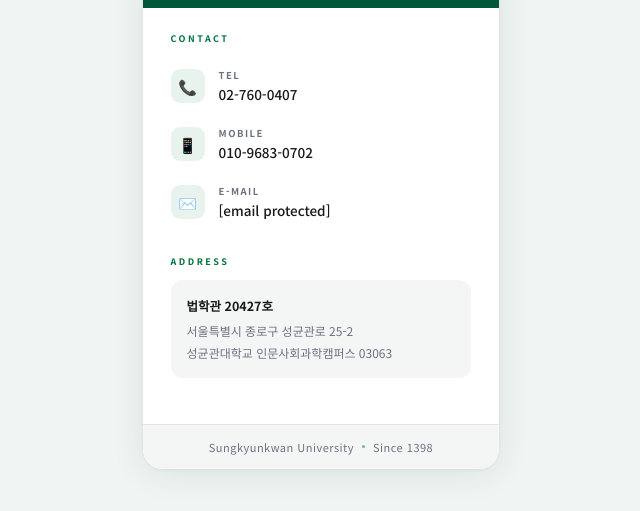
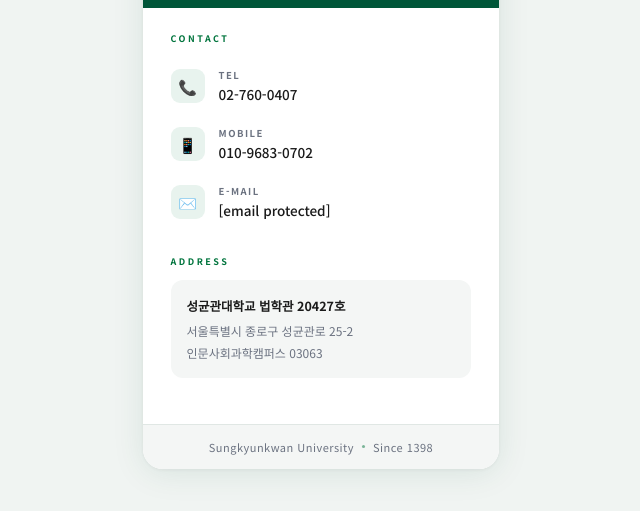
Before and after one commit to t01022061651-cloud/profile_park, a plain HTML site: page index.html in a window 1280 px wide. Shown: the part 361-872 px from the top of the page, without its empty margins (319-959 px from the left). Drawn offline with Linux system fonts and the light colour scheme.

Commit message:
Update index.html

```diff
--- a/index.html
+++ b/index.html
@@ -322,9 +322,9 @@
     <div class="section-label">Address</div>
     <div class="address-block">
       <div class="address-text">
-        <strong>법학관 20427호</strong>
+        <strong>성균관대학교 법학관 20427호</strong>
         서울특별시 종로구 성균관로 25-2<br>
-        성균관대학교 인문사회과학캠퍼스 03063
+        인문사회과학캠퍼스 03063
       </div>
     </div>
 
```
